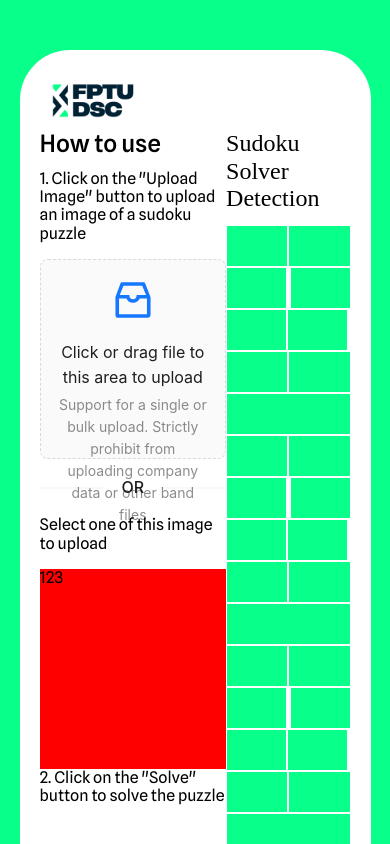
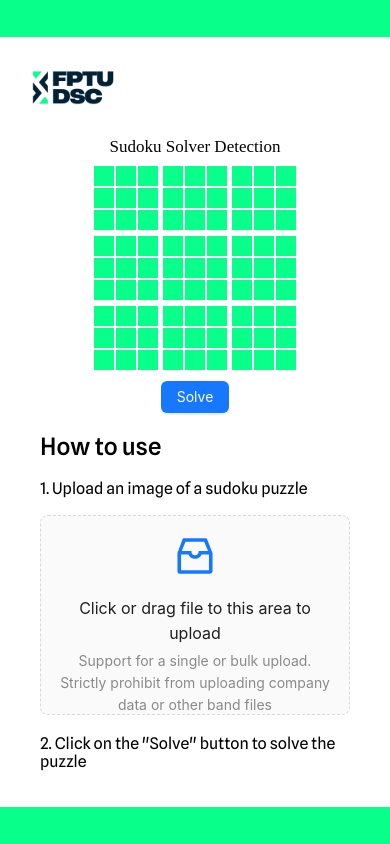
Before and after one commit to UyLeQuoc/DSC-Sudoku-Solver-Detection, a Next.js app: page /sudoku in a window 390 px wide. Shown: the top 844 px of the page. Built offline with nearby package versions, Linux system fonts and the light colour scheme; a web font is replaced by a local one.

Commit message:
update sudoku table and add responsive

```diff
--- a/components/SampleSudokuImage.jsx
+++ b/components/SampleSudokuImage.jsx
@@ -10,7 +10,7 @@ const WrappedSampleSudokuImage = styled.div`
 function SampleSudokuImage() {
   return (
     <WrappedSampleSudokuImage>
-      123
+
     </WrappedSampleSudokuImage>
   )
 }
--- a/components/SudokuTable.jsx
+++ b/components/SudokuTable.jsx
@@ -6,7 +6,7 @@ function SudokuTable({ sudokuData, sudokuSolveData, handleSolve }) {
   return (
     <>
       <WrappedSudokuTable>
-          <h2>Sudoku Solver Detection</h2>
+          <h2 className='title'>Sudoku Solver Detection</h2>
           {
             !sudokuSolveData ? (
               <>
@@ -50,7 +50,7 @@ function SudokuTable({ sudokuData, sudokuSolveData, handleSolve }) {
               </>
             )
           }
-          <Button type='primary' onClick={() => handleSolve()}>Solve</Button>
+          <Button className="button" type='primary' onClick={() => handleSolve()}>Solve</Button>
         </WrappedSudokuTable>
     </>
   )
@@ -63,8 +63,15 @@ const WrappedSudokuTable = styled.div`
   display: flex;
   align-items: center;
   flex-direction: column;
+  margin: 20px 0;
   /* width: 450px; */
 
+  .title{
+    font-size: 17px;
+  }
+  .button{
+    margin-top: 10px;
+  }
   .sudoku-row:nth-of-type(3), .sudoku-row:nth-of-type(6){
     margin-bottom: 4px;
   }
@@ -81,6 +88,12 @@ const WrappedSudokuTable = styled.div`
     font-weight: 500;
     margin: 1px;
     color: #002234;
+
+    @media (max-width: 500px) {
+      width: 20px;
+      height: 20px;
+      font-size: 15px;
+    }
   }
   .sudoku-cell.primary{
     background-color: #002234;
--- a/pages/index.tsx
+++ b/pages/index.tsx
@@ -68,7 +68,7 @@ const Content = styled.div`
       max-width: 500px;
       pointer-events: auto;
 
-      @media (max-width: 778px) {
+      @media (max-width: 768px) {
         font-size: 35px;
       }
     }
--- a/pages/sudoku.tsx
+++ b/pages/sudoku.tsx
@@ -17,7 +17,7 @@ const getBase64 = (file): Promise<string> =>
 
 const WrappedContainer = styled.div`
   display: flex;
-  flex-flow: row;
+  flex-flow: row wrap;
   justify-content: space-around;
 
   .upload-list-inline{
@@ -109,9 +109,10 @@ function SudokuModal() {
         <Image src="/DSC_LOGO.png" alt="DSC Logo" width={100} height={60} />
       </Link>
       <WrappedContainer>
+        <SudokuTable sudokuData={sudokuData} sudokuSolveData={sudokuSolveData} handleSolve={() => handleSolve(sudokuData)}/>
         <WrappedTutorial>
           <h2>How to use</h2>
-          <p>1. Click on the "Upload Image" button to upload an image of a sudoku puzzle</p>
+          <p className='step'>1. Upload an image of a sudoku puzzle</p>
           <Upload.Dragger {...props}>
             <p className="ant-upload-drag-icon">
               <InboxOutlined />
@@ -122,12 +123,11 @@ function SudokuModal() {
               band files
             </p>
           </Upload.Dragger>
-          <Divider>OR</Divider>
+          {/* <Divider>OR</Divider>
           <p>Select one of this image to upload</p>
-          <SampleSudokuImage />
-          <p>2. Click on the "Solve" button to solve the puzzle</p>
+          <SampleSudokuImage /> */}
+          <p className='step'>2. Click on the "Solve" button to solve the puzzle</p>
         </WrappedTutorial>
-        <SudokuTable sudokuData={sudokuData} sudokuSolveData={sudokuSolveData} handleSolve={() => handleSolve(sudokuData)}/>
       </WrappedContainer>
       <Modal open={previewOpen} title={previewTitle} footer={null} onCancel={handleCancel}>
         <img
@@ -154,20 +154,31 @@ const WrrapedPageBackground = styled.div`
   justify-content: center;
   position: relative;
   background: #07FF8A;
-
+  overflow-x: hidden;
 `
 
 const WrappedPage = styled.div`
   width: 90%;
-  margin: 50px 0;
-  height: 1600px;
-  padding: 20px;
+  /* margin: 50px 0; */
+  padding: 40px;
   background-color: white;
   border-radius: 50px;
   overflow-x: hidden;
 
+  @media (max-width: 1180px) {
+    padding: 20px;
+    width: 100%;
+    margin: 0;
+    border-radius: 0;
+  }
+
 `
 
 const WrappedTutorial = styled.div`
-  max-width: 60%;
+  max-width: 400px;
+  padding: 0 20px;
+
+  .step{
+    margin-top: 20px;
+  }
 `
```
Also changed, not shown: components/Loading.tsx (+22 -2 lines).
